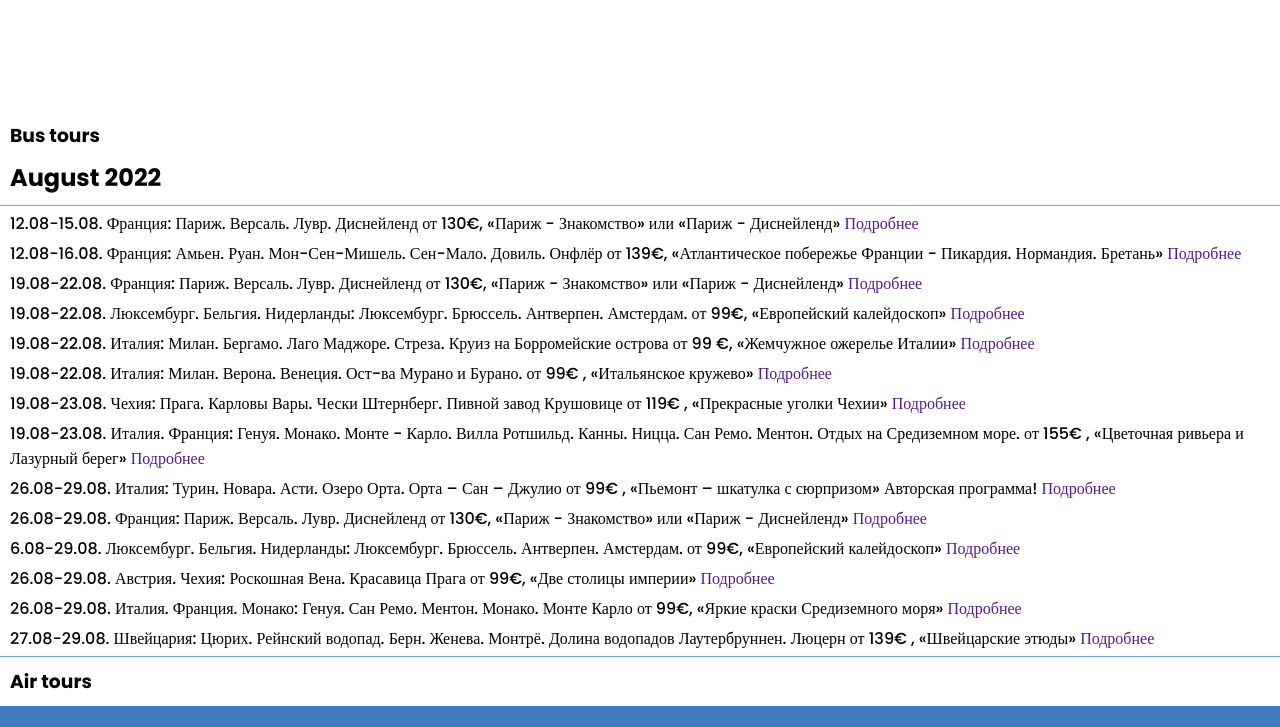
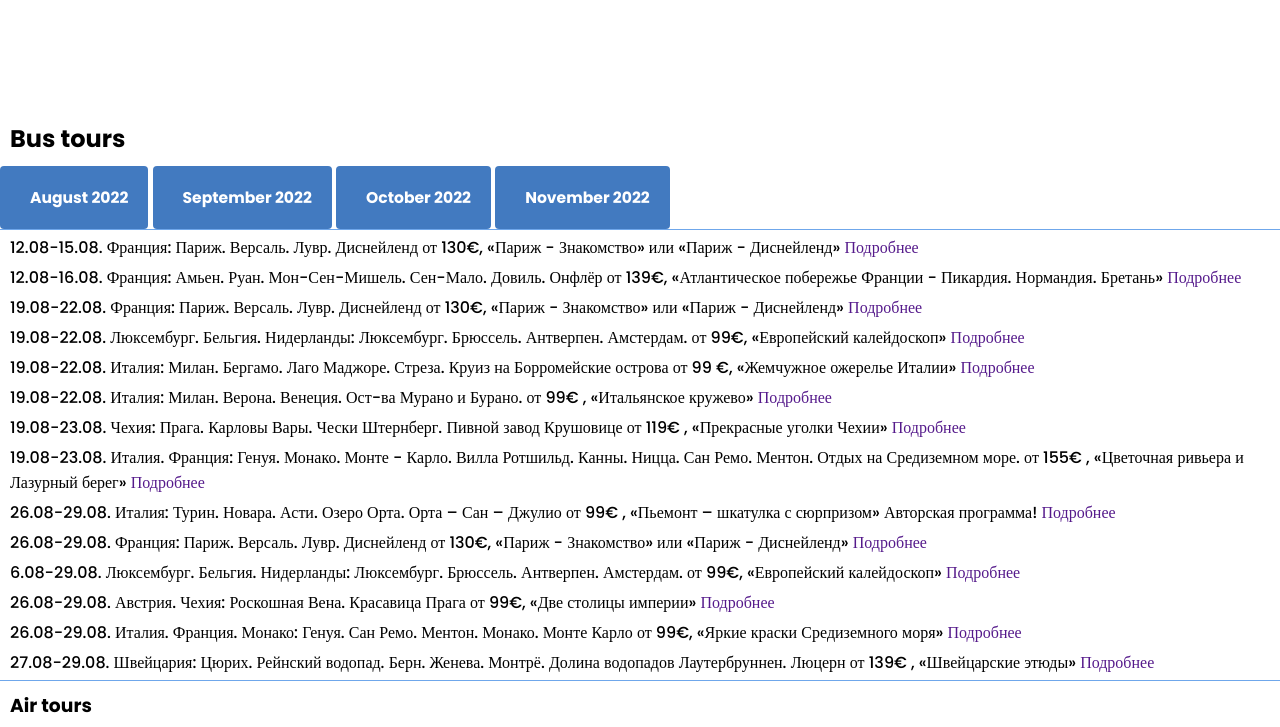
Before and after one commit to marustas/Russia-Travels, a plain HTML site: page main.html in a window 1280 px wide. Shown: the part 790-1517 px from the top of the page. Drawn offline with nearby package versions, Linux system fonts and the light colour scheme.

Commit message:
List of months added

```diff
--- a/css/style.css
+++ b/css/style.css
@@ -303,3 +303,15 @@ h3 {
 .bus_tour_content a:hover {
     text-decoration: underline;
 }
+
+.months li {
+    display: inline-block
+}
+
+.months li button {
+    background-color: rgb(66, 122, 192);
+    color: white;
+    padding: 10px 20px;
+    border-radius: 4px;
+    border: none;
+}
--- a/main.html
+++ b/main.html
@@ -96,8 +96,22 @@
         });
     </script>
     <div class="bus_tour">
-        <h3><a id="bus">Bus tours</a></h3>
-        <h2>August 2022</h2>
+        <h2 id="bus">Bus tours</h2>
+        <ul class="months">
+            <li>
+                <button><h3> August 2022</h3></button>
+            </li>
+            <li>
+                <button><h3>September 2022</h3></button>
+            </li>
+            <li>
+                <button><h3>October 2022</h3></button>
+            </li>
+            <li>
+                <button><h3>November 2022</h3></button>
+            </li>
+        </ul>
+        <div id="august_content">
             <ul class="bus_tour_content">
                 <li> 12.08-15.08. Франция: Париж. Версаль. Лувр. Диснейленд от 130€, «Париж - Знакомство» или «Париж - Диснейленд» <a href="">Подробнее</a></li>
                 <li> 12.08-16.08. Франция: Амьен. Руан. Мон-Сен-Мишель. Сен-Мало. Довиль. Онфлёр от 139€, «Атлантическое побережье Франции - Пикардия. Нормандия. Бретань» <a href="">Подробнее</a></li>
@@ -115,7 +129,8 @@
                 <li> 27.08-29.08. Швейцария: Цюрих. Рейнский водопад. Берн. Женева. Монтрё. Долина водопадов Лаутербруннен. Люцерн от 139€ , «Швейцарские этюды» <a href="">Подробнее</a></li>
             </ul>
         </div>
-    <h3><a id="air">Air tours</a></h3>
+    </div>
+    <h3 id="air">Air tours</h3>
     <footer>
         <div class="inner">
             <div class="logo">
```
Lines whose indentation alone changed are shown as unchanged.
